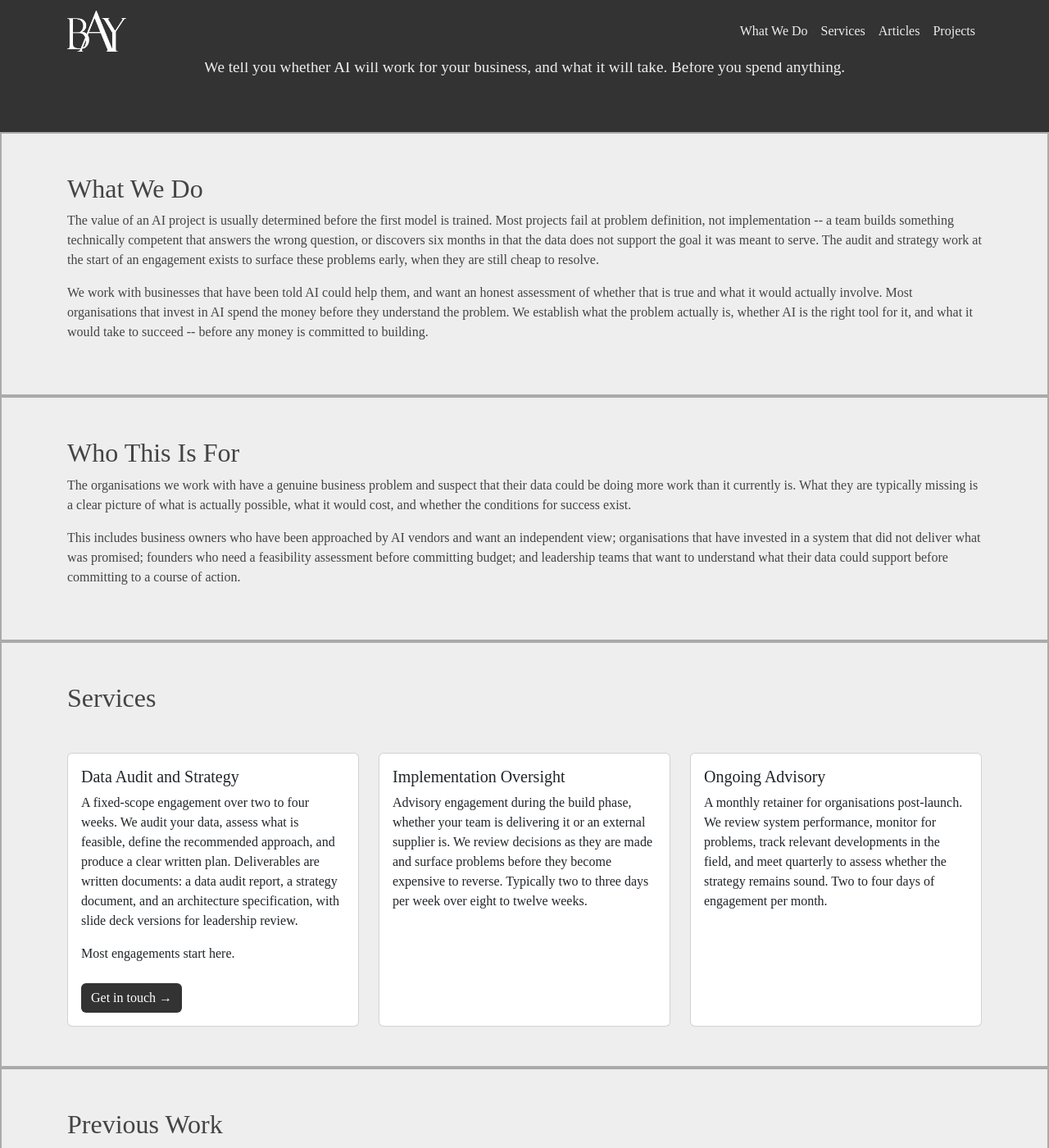
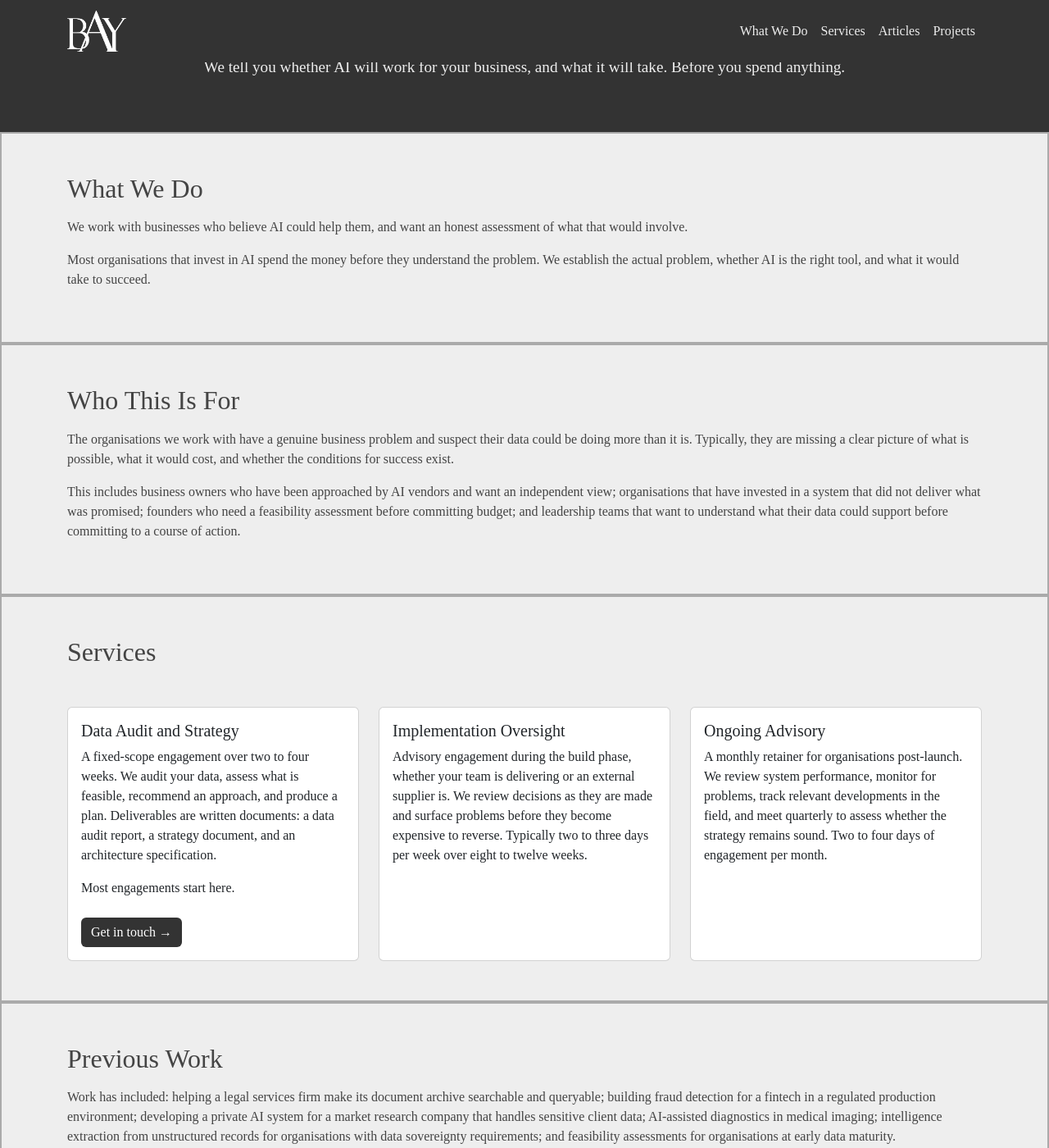
Before and after one commit to bayinfosys/bayinfosys.github.io, a Jekyll site: the page built from index.html, in a window 1280 px wide and 1400 px high, scrolled down 281 px. Shown: the whole window at 82% size. Built offline with Jekyll 4.4.1, drawn with Linux system fonts in a browser that asks for light colours.

Commit message:
copy reduction

```diff
--- a/index.html
+++ b/index.html
@@ -11,15 +11,15 @@
 <section id="what-we-do" class="py-5 section-light">
   <div class="container">
     <h2>What We Do</h2>
-    <p>The value of an AI project is usually determined before the first model is trained. Most projects fail at problem definition, not implementation -- a team builds something technically competent that answers the wrong question, or discovers six months in that the data does not support the goal it was meant to serve. The audit and strategy work at the start of an engagement exists to surface these problems early, when they are still cheap to resolve.</p>
-    <p class="mt-3">We work with businesses that have been told AI could help them, and want an honest assessment of whether that is true and what it would actually involve. Most organisations that invest in AI spend the money before they understand the problem. We establish what the problem actually is, whether AI is the right tool for it, and what it would take to succeed -- before any money is committed to building.</p>
+    <p class="mt-3">We work with businesses who believe AI could help them, and want an honest assessment of what that would involve.</p>
+    <p class="mt-3">Most organisations that invest in AI spend the money before they understand the problem. We establish the actual problem, whether AI is the right tool, and what it would take to succeed.</p>
   </div>
 </section>
 
 <section id="who-for" class="py-5 section-light">
   <div class="container">
     <h2>Who This Is For</h2>
-    <p>The organisations we work with have a genuine business problem and suspect that their data could be doing more work than it currently is. What they are typically missing is a clear picture of what is actually possible, what it would cost, and whether the conditions for success exist.</p>
+    <p class="mt-3">The organisations we work with have a genuine business problem and suspect their data could be doing more than it is. Typically, they are missing a clear picture of what is possible, what it would cost, and whether the conditions for success exist.</p>
     <p class="mt-3">This includes business owners who have been approached by AI vendors and want an independent view; organisations that have invested in a system that did not deliver what was promised; founders who need a feasibility assessment before committing budget; and leadership teams that want to understand what their data could support before committing to a course of action.</p>
   </div>
 </section>
@@ -34,7 +34,7 @@
         <div class="card h-100">
           <div class="card-body">
             <h5 class="card-title">Data Audit and Strategy</h5>
-            <p class="card-text">A fixed-scope engagement over two to four weeks. We audit your data, assess what is feasible, define the recommended approach, and produce a clear written plan. Deliverables are written documents: a data audit report, a strategy document, and an architecture specification, with slide deck versions for leadership review.</p>
+            <p class="card-text">A fixed-scope engagement over two to four weeks. We audit your data, assess what is feasible, recommend an approach, and produce a plan. Deliverables are written documents: a data audit report, a strategy document, and an architecture specification.</p>
             <p class="card-text mt-2">Most engagements start here.</p>
             <a href="#contact-us" class="btn btn-custom mt-2">Get in touch &rarr;</a>
           </div>
@@ -45,7 +45,7 @@
         <div class="card h-100">
           <div class="card-body">
             <h5 class="card-title">Implementation Oversight</h5>
-            <p class="card-text">Advisory engagement during the build phase, whether your team is delivering it or an external supplier is. We review decisions as they are made and surface problems before they become expensive to reverse. Typically two to three days per week over eight to twelve weeks.</p>
+            <p class="card-text">Advisory engagement during the build phase, whether your team is delivering or an external supplier is. We review decisions as they are made and surface problems before they become expensive to reverse. Typically two to three days per week over eight to twelve weeks.</p>
           </div>
         </div>
       </div>
@@ -99,8 +99,7 @@
           <div class="card-body">
             <span style="font-size: 6rem; float: left; line-height: 1; margin-bottom: 0.5rem;">&#9880;</span>
             <h5 class="card-title">Marigold</h5>
-            <p class="card-text">Typed inference pipelines over privately hosted open-weight models.
-Define your task, build your pipeline, measure and improve.</p>
+            <p class="card-text">Typed inference pipelines over privately hosted open-weight models. Define your task, build your pipeline, measure and improve.</p>
             <a href="/marigold" class="btn btn-custom">Learn more &rarr;</a>
           </div>
         </div>
@@ -122,9 +121,7 @@
             <img src="https://popstory.co.uk/static/media/popstory-logo-square.377bd7522886b8a9becf.png"
               alt="Popstory"
               style="height: 8rem; width: 8rem; object-fit: contain; margin-bottom: 0.75rem; float: left;">
-            <p class="card-text">A multilingual children's story generator. Choose a language,
-a theme, and a cast of characters -- Popstory writes the story.
-Built with and for younger readers.</p>
+            <p class="card-text">A multilingual children's story generator. Choose a language, a theme, and a cast of characters -- Popstory writes the story. Built with and for younger readers.</p>
             <a href="https://popstory.co.uk" class="btn btn-custom" target="_blank" rel="noopener">Visit Popstory &rarr;</a>
           </div>
         </div>
```
